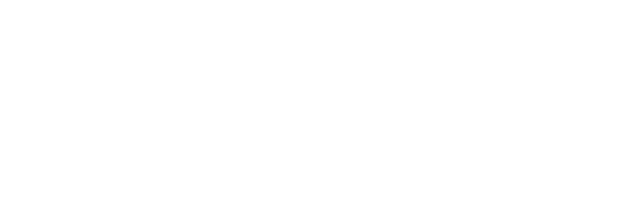
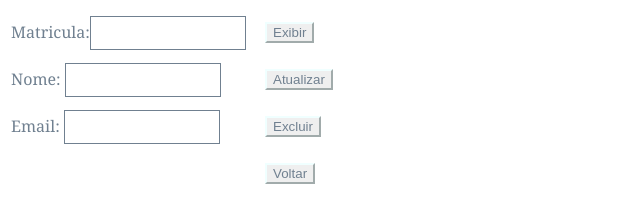
Before and after one commit to Lybia072006/Lybia072006.github.io, a plain HTML site: page atividade5.html in a window 1280 px wide. Shown: the whole page, without its empty margins (0-640 px from the left). Drawn offline with Linux system fonts and the light colour scheme.

Commit message:
Update atividade5.html

```diff
--- a/atividade5.html
+++ b/atividade5.html
@@ -1,4 +1,31 @@
-<style>
+<!DOCTYPE html>
+<html lang="pt-BR">
+<head>
+    <meta charset="UTF-8">
+    <meta name="viewport" content="width=device-width, initial-scale=1.0">
+    <title>Document</title>
+</head>
+<body>
+    <table>
+        <tr>
+            <td><span class="Text-Block">Matricula:</span><input type="text" id="txtMatricula" class="Text-Box" name="txtMatricula"></td>
+            <td><button id="Exibir" onclick="exibir()">Exibir</button></td>
+        </tr>
+        <tr>
+            <td><span class="Text-Block">Nome:</span> <input type="text" id="txtNome" class="Text-Box" name="txtNome"></td>
+            <td><button id="Atualizar" onclick="">Atualizar</button></td>
+        </tr>
+        <tr>
+            <td><span class="Text-Block">Email:</span> <input type="text" id="txtEmail" class="Text-Box" name="txtEmail"></td>
+            <td><button id="Excluir" onclick="">Excluir </button></td>
+        </tr>
+        <tr>
+            <td></td>
+            <td><button id="Voltar" onclick="">Voltar</button></td>
+        </tr>
+    </table>
+</body>
+    <style>
     tr{
         height: 45px;
     }
```
